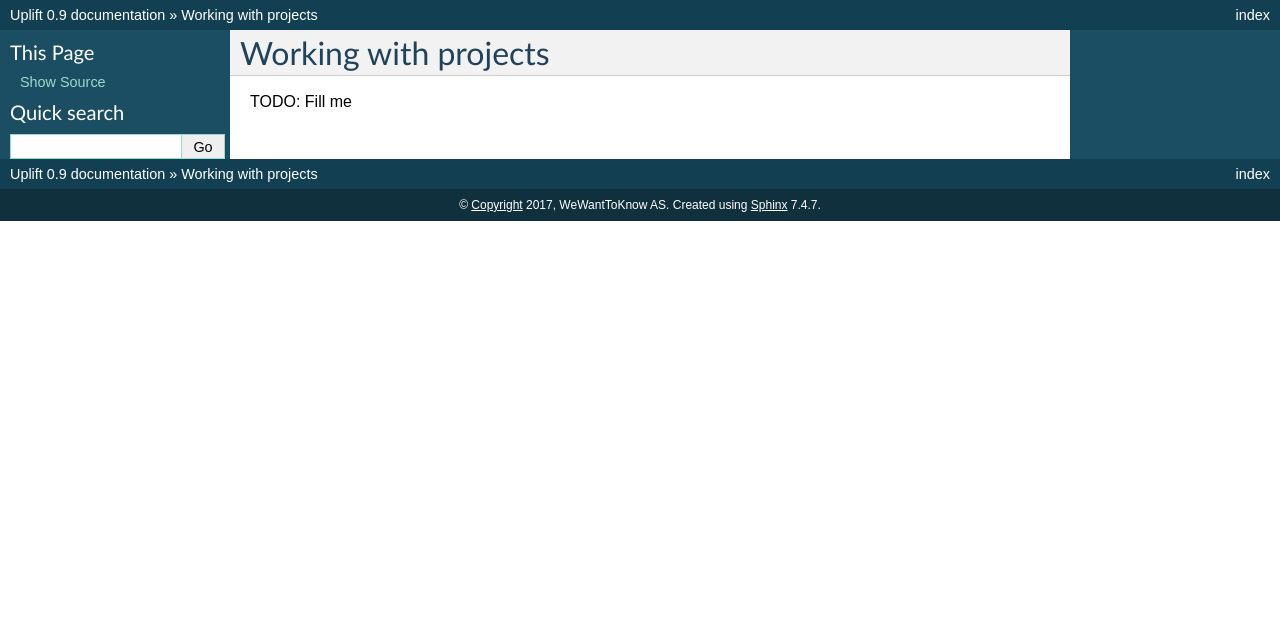
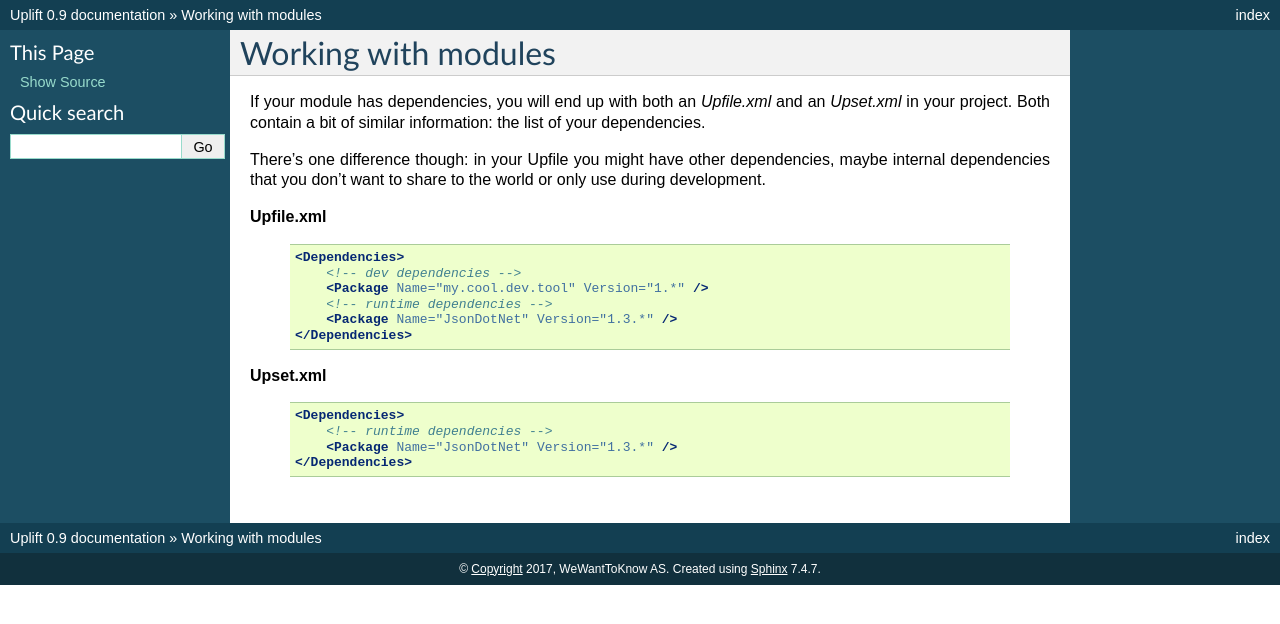
Before and after one commit to DragonBox/uplift-documentation, a Sphinx documentation site: the page built from source/recommendations/working_with_modules.rst, in a window 1280 px wide. Shown: the top 624 px of the page. Built offline with Sphinx 7.4.7, drawn with Linux system fonts in a browser that asks for light colours.

Commit message:
Document working with modules

```diff
--- a/source/recommendations/index.rst
+++ b/source/recommendations/index.rst
@@ -1,10 +1,10 @@
-============
+====================
  Recommendations ...
-============
+====================
 
 .. contents:: Table of contents
    :local:
    :depth: 1
 
-.. "include:: working_with_modules.rst"
+.. include:: working_with_modules.rst
 .. include:: maintain_modules.rst
--- a/source/recommendations/maintain_modules.rst
+++ b/source/recommendations/maintain_modules.rst
@@ -24,7 +24,7 @@ Be careful with GUIDs. They are to be treated as part of your API. I.e. Don't mo
 Versioning of your modules
 --------------------------
 
-Use `Semantic Versioning_.  See `howto-package-versioning`.
+Use `Semantic Versioning`_.  See `howto-package-versioning`.
 
 Contents / size of your module
 ------------------------------
--- a/source/recommendations/working_with_modules.rst
+++ b/source/recommendations/working_with_modules.rst
@@ -1,4 +1,26 @@
-Working with projects
-=====================
+Working with modules
+====================
 
-TODO: Fill me
+If your module has dependencies, you will end up with both an *Upfile.xml* and an *Upset.xml* in your project. Both contain a bit of similar information: the list of your dependencies.
+
+There's one difference though: in your Upfile you might have other dependencies, maybe internal dependencies that you don't want to share to the world or only use during development.
+
+**Upfile.xml**
+
+    .. code-block:: xml
+
+        <Dependencies>
+            <!-- dev dependencies -->
+            <Package Name="my.cool.dev.tool" Version="1.*" />
+            <!-- runtime dependencies -->
+            <Package Name="JsonDotNet" Version="1.3.*" />
+        </Dependencies>
+
+**Upset.xml**
+
+    .. code-block:: xml
+
+        <Dependencies>
+            <!-- runtime dependencies -->
+            <Package Name="JsonDotNet" Version="1.3.*" />
+        </Dependencies>
```
